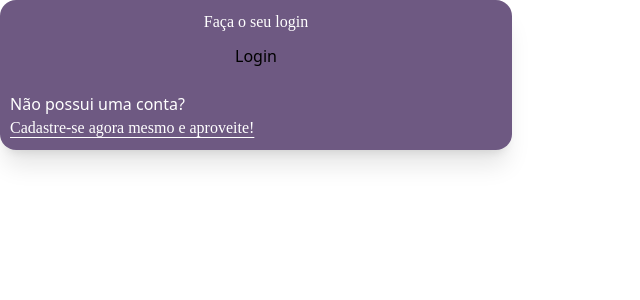
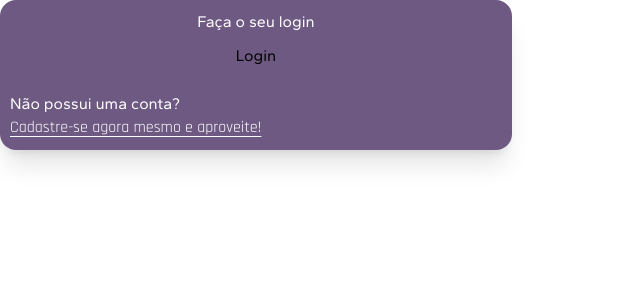
Before and after one commit to code-front-braga/safe-kart-web-app, a Next.js app: page /auth/login in a window 1280 px wide. Shown: the top 300 px of the page, without its empty margins (0-640 px from the left). Built offline with nearby package versions, Linux system fonts and the light colour scheme.

Commit message:
chore: apply fonts to layout

```diff
--- a/src/app/layout.tsx
+++ b/src/app/layout.tsx
@@ -1,3 +1,4 @@
+import { fonts } from '@/utils/fonts';
 import './globals.css';
 
 export default function RootLayout({
@@ -7,7 +8,11 @@ export default function RootLayout({
 }>) {
 	return (
 		<html lang="pt-br">
-			<body className={`antialiased`}>{children}</body>
+			<body
+				className={`${fonts.gantari.className} ${fonts.rajdhani.className} antialiased`}
+			>
+				{children}
+			</body>
 		</html>
 	);
 }
```
